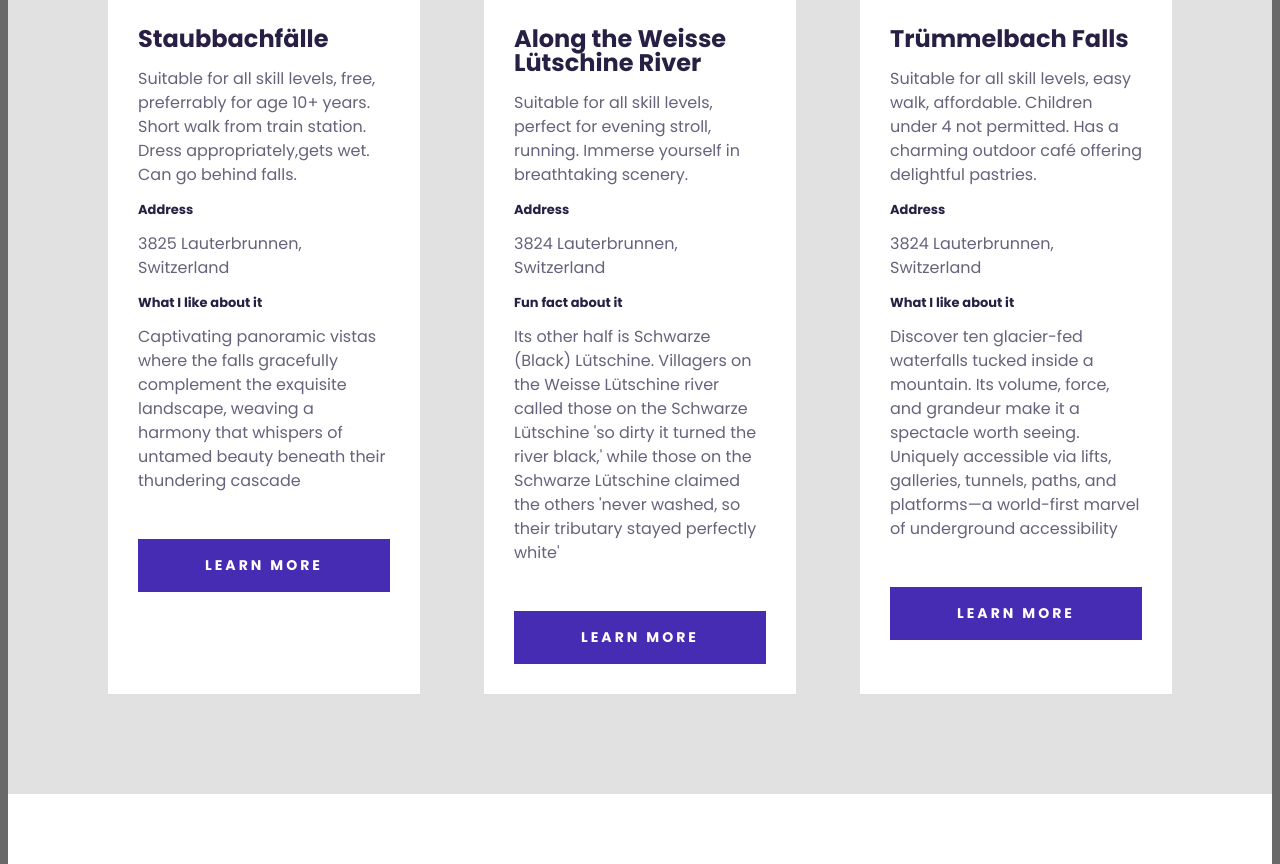
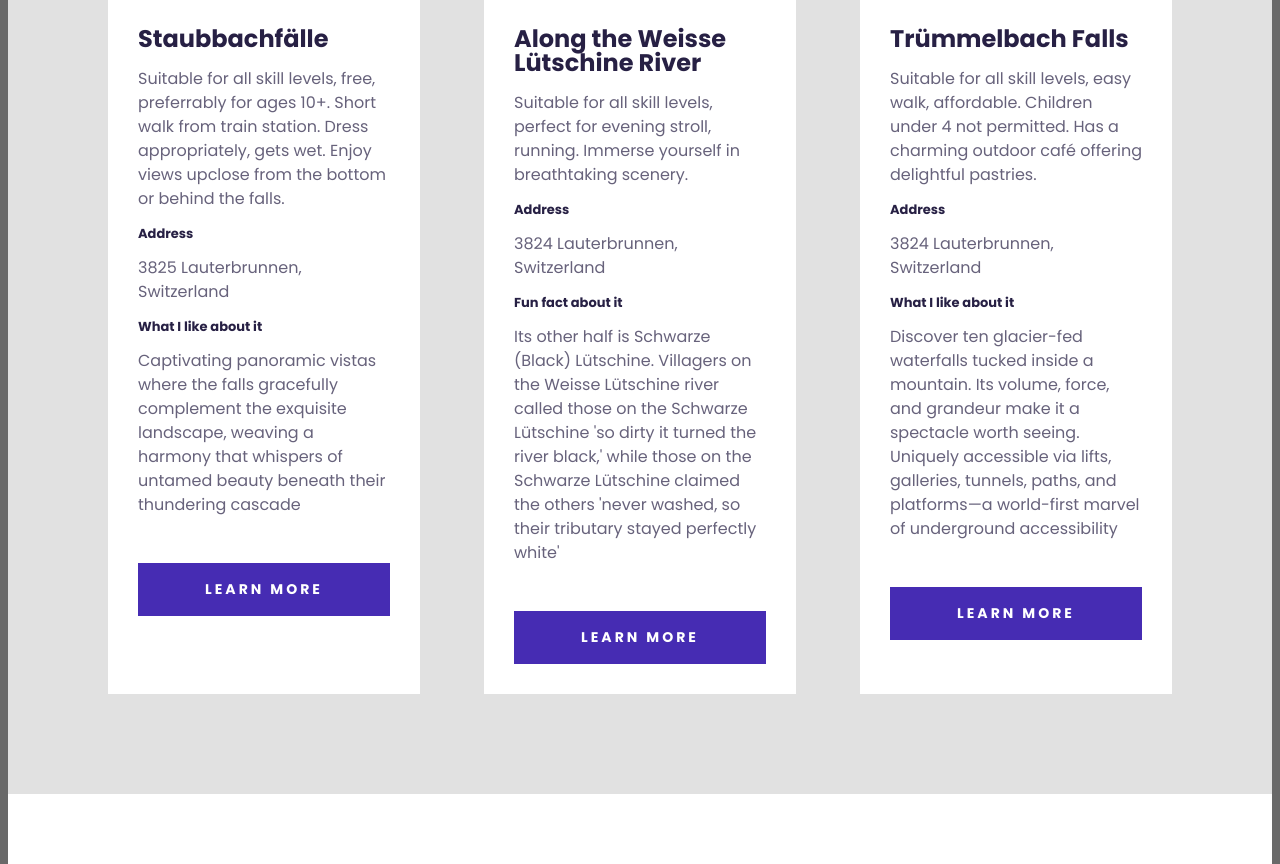
Before and after one commit to 5ar4hJ/travel-project, a plain HTML site: page index.html in a window 1280 px wide. Shown: the part 2130-2994 px from the top of the page. Drawn offline with Linux system fonts and the light colour scheme; a script that the page names is missing.

Commit message:
Revised content info

```diff
--- a/index.html
+++ b/index.html
@@ -84,9 +84,9 @@
               <div class="card-body">
                 <h4>Staubbachfälle</h4>
                 <p>
-                  Suitable for all skill levels, free, preferrably for age 10+
-                  years. Short walk from train station. Dress appropriately,gets
-                  wet. Can go behind falls.
+                  Suitable for all skill levels, free, preferrably for ages 10+.
+                  Short walk from train station. Dress appropriately, gets wet.
+                  Enjoy views upclose from the bottom or behind the falls.
                 </p>
                 <h5>Address</h5>
                 <p>3825 Lauterbrunnen, Switzerland</p>
```
